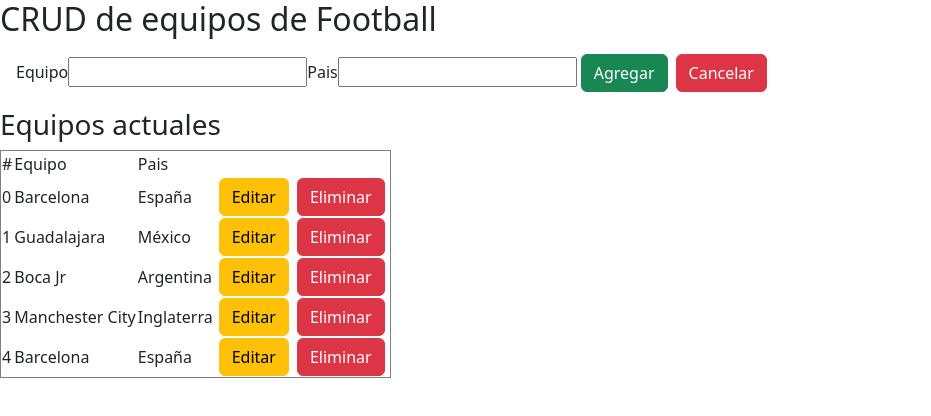
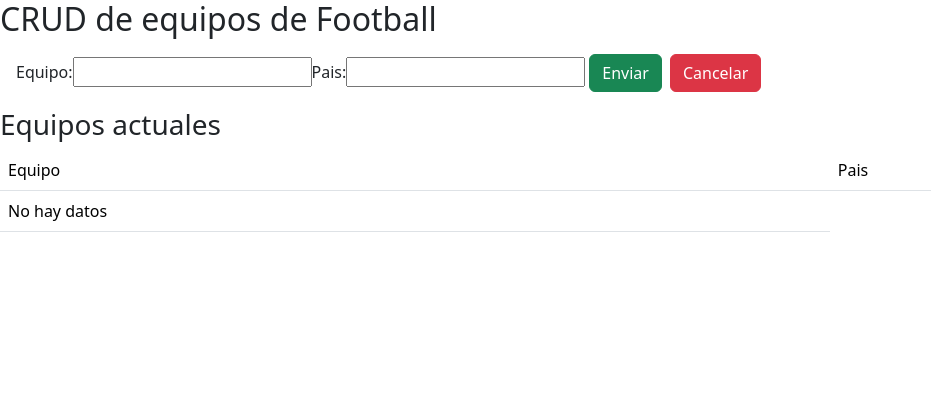
Before and after one commit to juanma89/pokedexv1, a React (Create React App) app: page / in a window 1280 px wide. Shown: the top 416 px of the page, without its empty margins (0-931 px from the left). Built offline with nearby package versions, Linux system fonts and the light colour scheme.

Commit message:
CRUD Finalizado

```diff
--- a/src/App.jsx
+++ b/src/App.jsx
@@ -7,11 +7,11 @@ import React from "react";
 // import Estilos from "./components/Estilos";
 import CrudApp from "./components/crud/CrudApp";
 
-import NavScrollExample from "./components/Navbar";
+// import NavScrollExample from "./components/Navbar";
 import "bootstrap/dist/css/bootstrap.min.css";
 
 const App1 = () => {
-  return (
+  return ( <>
     <div>
       {/* <Texto name="Juan" apellido="Pérez" edad={35} />
       <Texto name="Raúl" apellido="Romero" edad={45} />
@@ -24,6 +24,7 @@ const App1 = () => {
       <NavScrollExample /> */}
       <CrudApp/>
     </div>
+    </>
   );
 };
 
--- a/src/components/crud/CrudApp.jsx
+++ b/src/components/crud/CrudApp.jsx
@@ -1,26 +1,60 @@
-import React, { useState } from "react";
+import React, { useEffect, useState } from "react";
 import CrudForm from "./CrudForm";
 import CrudTable from "./CrudTable";
 
-const baseDatos = [
-  { id: 0, equipo: "Barcelona", pais: "España" },
-  { id: 1, equipo: "Guadalajara", pais: "México" },
-  { id: 2, equipo: "Boca Jr", pais: "Argentina" },
-  { id: 3, equipo: "Manchester City", pais: "Inglaterra" },
-  { id: 4, equipo: "Barcelona", pais: "España" },
-];
+const CrudApp = () => {
+  const [editData, setEditData] = useState(null);
+  const [equipos, setEquipos] = useState(() => {
+    try {
+      const saveEquipos = window.localStorage.getItem("equiposData");
+      return saveEquipos ? JSON.parse(saveEquipos) : [];
+    } catch (error) {
+      console.error("Error al parsear JSON desde localStorage:", error);
+      return [];
+    }
+  });
 
-const CrudApp = () => {
-  const [equipos, setEquipos] = useState(baseDatos);
+  useEffect(() => {
+    window.localStorage.setItem("equiposData", JSON.stringify(equipos));
+  }, [equipos]);
+
+  //AGREGAR UN EQUIPO
+  const addEquipo = (equipo) => {
+    setEquipos([...equipos, equipo]);
+  };
+
+  //EDITAR UN EQUIPO
+  const editEquipo = (equipo) => {
+    const newEquipos = equipos.map((el) => (el.id === equipo.id ? equipo : el));
+    setEquipos(newEquipos);
+    setEditData(null);
+  };
+
+  //ELIMINAR UN EQUIPO
+  const deleteEquipo = (id) => {
+    const isDelete = window.confirm(
+      `¿Deseas eliminar el registro con el id: ${id}`
+    );
+
+    if (isDelete) {
+      const newEquipos = equipos.filter((el) => el.id !== id);
+      setEquipos(newEquipos);
+    }
+  };
 
   return (
     <>
       <h2>CRUD de equipos de Football</h2>
-
-      <CrudForm />
-      <CrudTable equipos={equipos} />
-
-      {/*Mostrar la información, tarjetas, tablas, vistas, etc */}
+      <CrudForm
+        addEquipo={addEquipo}
+        editEquipo={editEquipo}
+        editData={editData}
+      />
+      <CrudTable
+        equipos={equipos}
+        setEditData={setEditData}
+        deleteEquipo={deleteEquipo}
+      />
     </>
   );
 };
--- a/src/components/crud/CrudForm.jsx
+++ b/src/components/crud/CrudForm.jsx
@@ -1,16 +1,77 @@
-import React from "react";
+import React, { useEffect, useState } from "react";
 
-const CrudForm = () => {
-    return <>
-    <form className="m-3">
-        <label htmlFor="equipo">Equipo</label>
-        <input type="text" name="equipo"></input>
-        <label htmlFor="pais">Pais</label>
-        <input type="text" name="pais"></input>
-        <input className="btn btn-success mx-1" type="submit" value="Agregar"/>
-        <input className="btn btn-danger mx-1" type="reset" value="Cancelar"/>
-    </form>
+const CrudForm = ({ addEquipo, editEquipo, editData }) => {
+  useEffect(() => {
+    console.log(editData);
+  }, [editData]);
+
+  const [formData, setFormData] = useState({
+    equipo: "",
+    pais: "",
+    id: null,
+  });
+
+  useEffect(() => {
+    if (editData !== null) {
+      setFormData(editData);
+    } else {
+      setFormData({
+        equipo: "",
+        pais: "",
+        id: null,
+      });
+    }
+  }, [editData]);
+
+  const handleSubmit = (e) => {
+    e.preventDefault();
+
+    if (formData.equipo !== "" && formData.pais !== "") {
+      if (editData !== null) {
+        editEquipo(formData);
+      } else {
+        formData.id = Date.now();
+        addEquipo(formData);
+        setFormData({
+          equipo: "",
+          pais: "",
+          id: null,
+        });
+      }
+    } else {
+      alert("Por favor agregar un equipo y un pais.");
+    }
+  };
+
+  const handleChange = (e) => {
+    setFormData({
+      ...formData,
+      [e.target.name]: e.target.value,
+    });
+  };
+
+  return (
+    <>
+      <form className="m-3" onSubmit={handleSubmit}>
+        <label htmlFor="equipo">Equipo:</label>
+        <input
+          type="text"
+          name="equipo"
+          onChange={handleChange}
+          value={formData.equipo}
+        ></input>
+        <label htmlFor="pais">Pais:</label>
+        <input
+          type="text"
+          name="pais"
+          onChange={handleChange}
+          value={formData.pais}
+        ></input>
+        <input className="btn btn-success mx-1" type="submit" value="Enviar" />
+        <input className="btn btn-danger mx-1" type="reset" value="Cancelar" />
+      </form>
     </>
-}
+  );
+};
 
-export default CrudForm
+export default CrudForm;
--- a/src/components/crud/CrudTable.jsx
+++ b/src/components/crud/CrudTable.jsx
@@ -1,33 +1,47 @@
 import React from "react";
 
-const CrudTable = ({ equipos }) => {
+const CrudTable = ({ equipos, setEditData, deleteEquipo }) => {
   return (
     <>
       <h3>Equipos actuales</h3>
-      <table border="1">
+      <table className="table">
+        <thead>
           <tr>
-          <td>#</td>
             <td>Equipo</td>
             <td>Pais</td>
             <td></td>
           </tr>
+        </thead>
+        <tbody>
           {equipos.length === 0 ? (
+            <tr>
               <td>No hay datos</td>
+            </tr>
           ) : (
             equipos.map((equipo, index) => {
               return (
                 <tr key={index}>
-                <td>{equipo.id}</td>
                   <td>{equipo.equipo}</td>
                   <td>{equipo.pais}</td>
                   <td>
-                  <button className="btn btn-warning mx-1">Editar</button>
-                  <button className="btn btn-danger mx-1">Eliminar</button>
+                    <button
+                      className="btn btn-outline-warning mx-1"
+                      onClick={() => setEditData(equipo)}
+                    >
+                      Editar
+                    </button>
+                    <button
+                      className="btn btn-outline-danger mx-1"
+                      onClick={() => deleteEquipo(equipo.id)}
+                    >
+                      Eliminar
+                    </button>
                   </td>
                 </tr>
               );
             })
           )}
+        </tbody>
       </table>
     </>
   );
```
Lines whose indentation alone changed are shown as unchanged.
